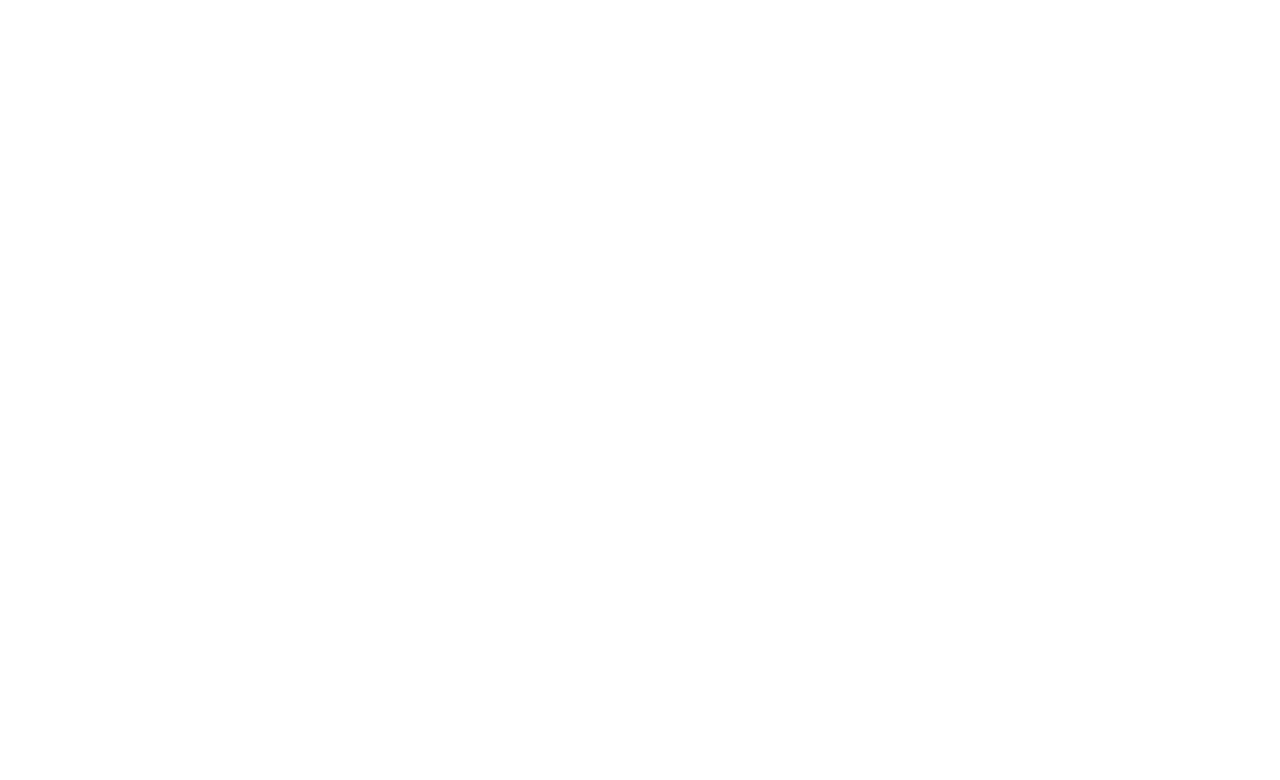
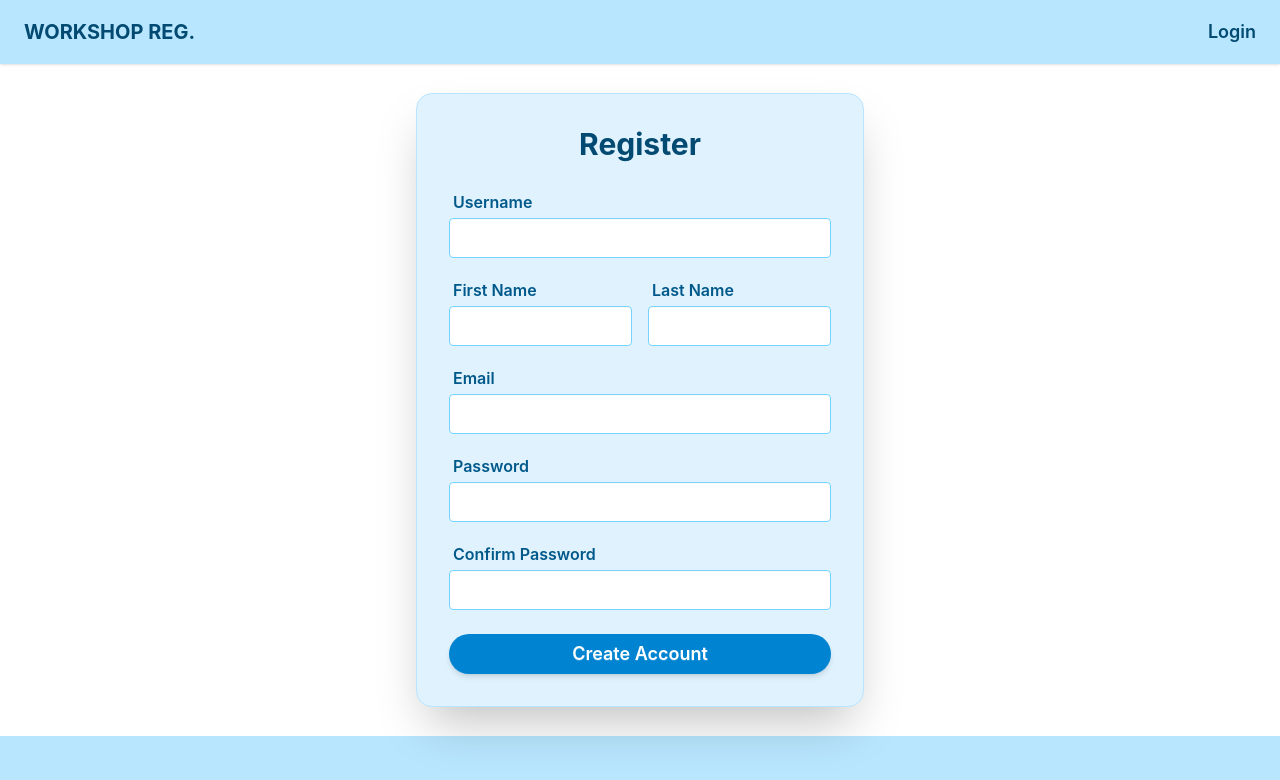
Before and after one commit to 65160113/-Workshop-, a React (Vite) app in the folder frontend/: page /register in a window 1280 px wide. Before the commit this address had no page. Shown: the top 780 px of the page. Built offline with nearby package versions, Linux system fonts and the light colour scheme.

Commit message:
feat: สร้างหน้า Register และเชื่อมต่อ API สำเร็จ

```diff
--- a/frontend/src/App.jsx
+++ b/frontend/src/App.jsx
@@ -2,6 +2,7 @@
 import { BrowserRouter, Routes, Route } from "react-router-dom";
 import HomePage from "./pages/HomePage";
 import LoginPage from "./pages/LoginPage";
+import RegisterPage from "./pages/RegisterPage";
 
 function App() {
   return (
@@ -13,6 +14,7 @@ function App() {
 
         {/* ถ้าเข้า /login ให้โชว์หน้า LoginPage */}
         <Route path="/login" element={<LoginPage />} />
+        <Route path="/register" element={<RegisterPage />} />
       </Routes>
     </BrowserRouter>
   );
--- /dev/null
+++ b/frontend/src/pages/RegisterPage.jsx
@@ -0,0 +1,186 @@
+// frontend/src/pages/RegisterPage.jsx
+import { useState } from "react";
+import axios from "axios";
+import { Link, useNavigate } from "react-router-dom";
+
+export default function RegisterPage() {
+  const [username, setUsername] = useState("");
+  const [firstName, setFirstName] = useState("");
+  const [lastName, setLastName] = useState("");
+  const [email, setEmail] = useState("");
+  const [password, setPassword] = useState("");
+  const [confirmPassword, setConfirmPassword] = useState("");
+  const [errorMsg, setErrorMsg] = useState("");
+
+  const navigate = useNavigate();
+
+  const handleRegister = async (e) => {
+    e.preventDefault();
+    setErrorMsg("");
+
+    if (password !== confirmPassword) {
+      setErrorMsg("รหัสผ่านและการยืนยันรหัสผ่านไม่ตรงกันครับ");
+      return;
+    }
+
+    try {
+      await axios.post("http://localhost:3000/api/auth/register", {
+        username: username,
+        password: password,
+        email: email,
+        firstName: firstName,
+        lastName: lastName,
+      });
+
+      alert("🎉 สมัครสมาชิกสำเร็จ! ระบบจะพากลับไปหน้าเข้าสู่ระบบ");
+      navigate("/login");
+    } catch (err) {
+      setErrorMsg(
+        err.response?.data?.message || "ไม่สามารถเชื่อมต่อเซิร์ฟเวอร์ได้",
+      );
+    }
+  };
+
+  return (
+    <div className="min-h-screen flex flex-col bg-base-100">
+      <header className="navbar bg-sky-200 shadow-sm px-6 h-16">
+        <div className="flex-1">
+          <Link
+            to="/"
+            className="text-xl font-bold text-sky-900 hover:text-sky-700"
+          >
+            WORKSHOP REG.
+          </Link>
+        </div>
+        <div className="text-sky-900 text-lg font-semibold">
+          <Link to="/login" className="hover:text-sky-700 transition-colors">
+            Login
+          </Link>
+        </div>
+      </header>
+
+      <main className="flex-grow flex items-center justify-center p-4">
+        <div className="card w-full max-w-md bg-sky-100 shadow-2xl border border-sky-200 p-8 rounded-2xl">
+          <h1 className="text-center text-3xl font-bold text-sky-900 mb-6">
+            Register
+          </h1>
+
+          {errorMsg && (
+            <div className="alert alert-error text-sm p-3 rounded-lg mb-4">
+              <span>{errorMsg}</span>
+            </div>
+          )}
+
+          <form onSubmit={handleRegister} className="space-y-4">
+            {/* ช่อง Username */}
+            <div className="form-control w-full">
+              <label className="label p-1">
+                <span className="label-text font-semibold text-sky-800">
+                  Username
+                </span>
+              </label>
+              <input
+                type="text"
+                className="input input-bordered w-full bg-white border-sky-300 focus:border-sky-500"
+                value={username}
+                onChange={(e) => setUsername(e.target.value)}
+                required
+              />
+            </div>
+
+            {/* ช่อง First Name และ Last Name (ให้อยู่บรรทัดเดียวกันเพื่อประหยัดพื้นที่แนวตั้ง) */}
+            <div className="flex gap-4">
+              <div className="form-control w-1/2">
+                <label className="label p-1">
+                  <span className="label-text font-semibold text-sky-800">
+                    First Name
+                  </span>
+                </label>
+                <input
+                  type="text"
+                  className="input input-bordered w-full bg-white border-sky-300 focus:border-sky-500"
+                  value={firstName}
+                  onChange={(e) => setFirstName(e.target.value)}
+                  required
+                />
+              </div>
+              <div className="form-control w-1/2">
+                <label className="label p-1">
+                  <span className="label-text font-semibold text-sky-800">
+                    Last Name
+                  </span>
+                </label>
+                <input
+                  type="text"
+                  className="input input-bordered w-full bg-white border-sky-300 focus:border-sky-500"
+                  value={lastName}
+                  onChange={(e) => setLastName(e.target.value)}
+                  required
+                />
+              </div>
+            </div>
+
+            {/* ช่อง Email */}
+            <div className="form-control w-full">
+              <label className="label p-1">
+                <span className="label-text font-semibold text-sky-800">
+                  Email
+                </span>
+              </label>
+              <input
+                type="email"
+                className="input input-bordered w-full bg-white border-sky-300 focus:border-sky-500"
+                value={email}
+                onChange={(e) => setEmail(e.target.value)}
+                required
+              />
+            </div>
+
+            {/* ช่อง Password (แยกมาอยู่เต็มบรรทัด) */}
+            <div className="form-control w-full">
+              <label className="label p-1">
+                <span className="label-text font-semibold text-sky-800">
+                  Password
+                </span>
+              </label>
+              <input
+                type="password"
+                className="input input-bordered w-full bg-white border-sky-300 focus:border-sky-500"
+                value={password}
+                onChange={(e) => setPassword(e.target.value)}
+                required
+              />
+            </div>
+
+            {/* ช่อง Confirm Password (ต่อท้ายด้านล่าง) */}
+            <div className="form-control w-full">
+              <label className="label p-1">
+                <span className="label-text font-semibold text-sky-800">
+                  Confirm Password
+                </span>
+              </label>
+              <input
+                type="password"
+                className="input input-bordered w-full bg-white border-sky-300 focus:border-sky-500"
+                value={confirmPassword}
+                onChange={(e) => setConfirmPassword(e.target.value)}
+                required
+              />
+            </div>
+
+            <div className="form-control mt-6">
+              <button
+                type="submit"
+                className="btn bg-sky-600 text-white hover:bg-sky-700 w-full rounded-full text-lg shadow-md border-none"
+              >
+                Create Account
+              </button>
+            </div>
+          </form>
+        </div>
+      </main>
+
+      <footer className="h-16 bg-sky-200 mt-auto"></footer>
+    </div>
+  );
+}
```
Also changed, not shown: 1 other file (tests, documents, lock files or other folders).
